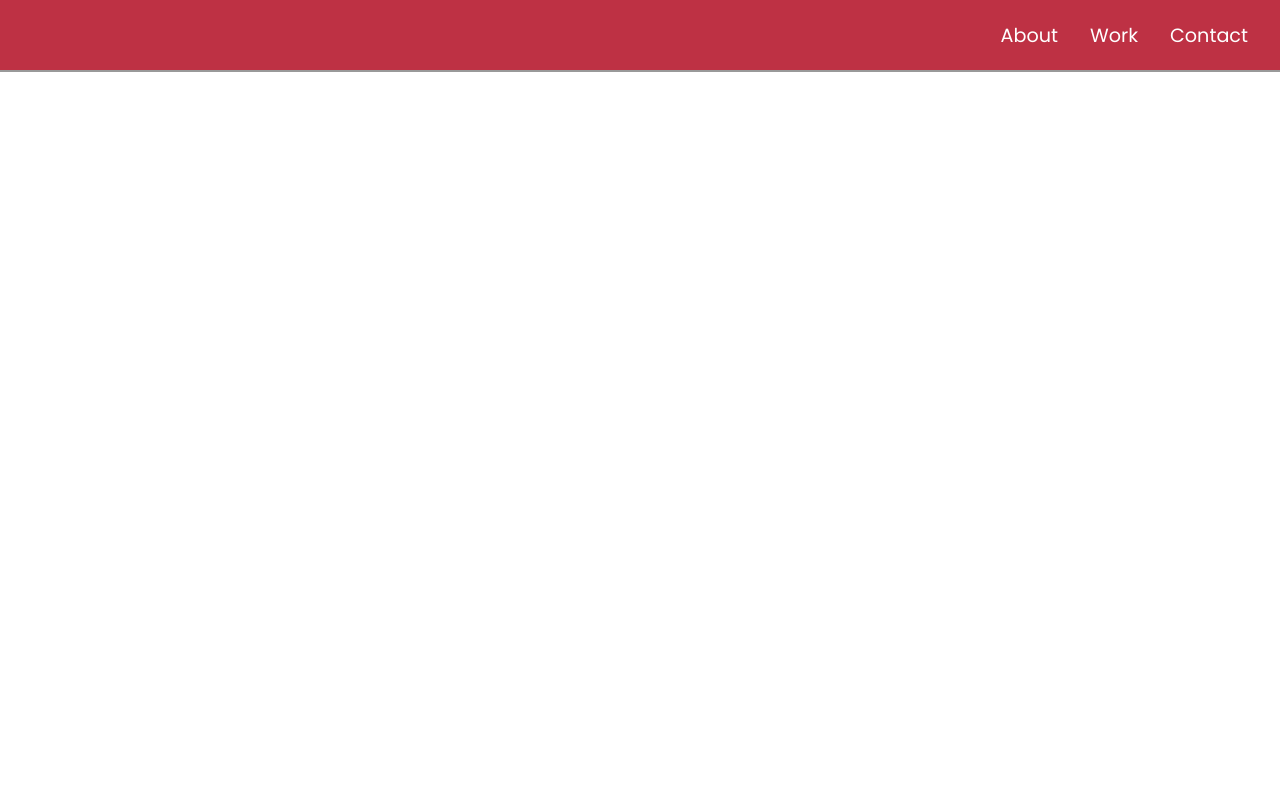
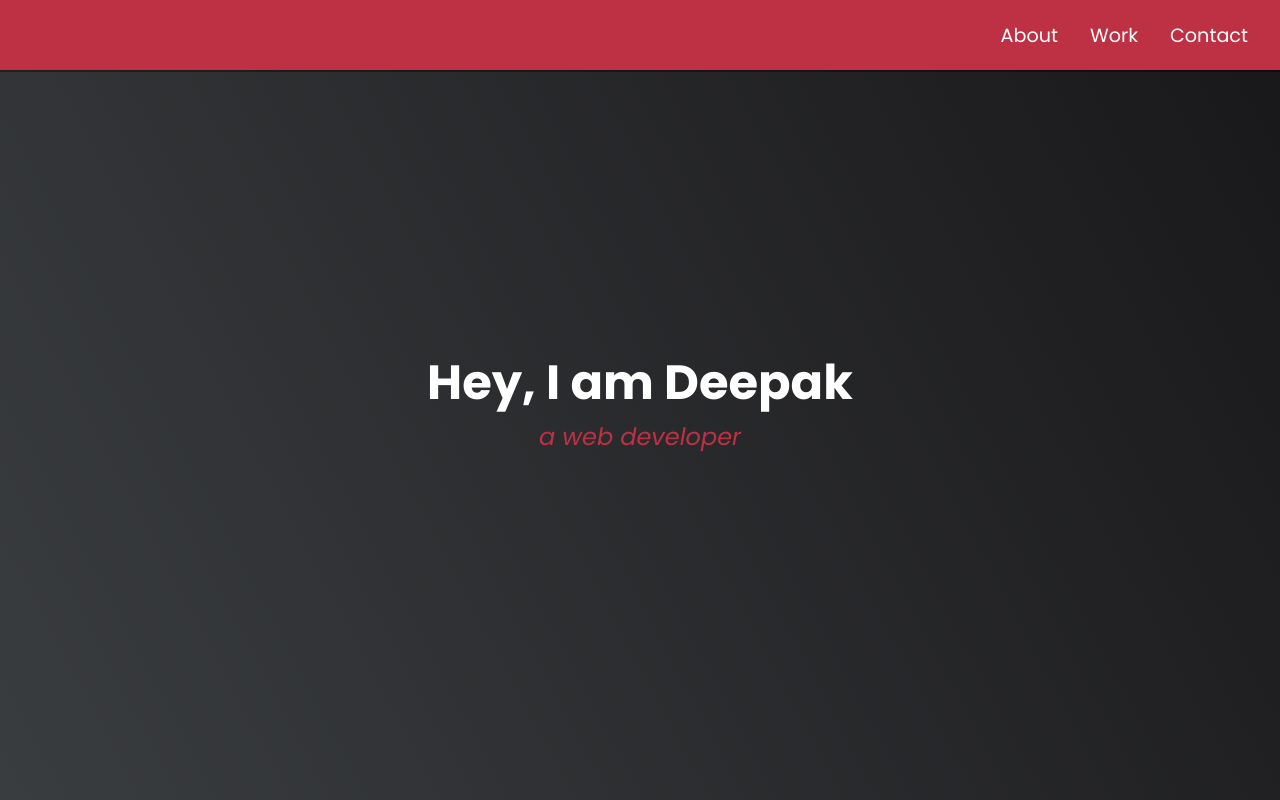
Before and after one commit to thedeepak12/personal-portfolio, a plain HTML site: page index.html in a window 1280 px wide. Drawn offline with Linux system fonts and the light colour scheme.

Commit message:
Add welcome section

```diff
--- a/index.html
+++ b/index.html
@@ -21,5 +21,10 @@
         </ul>
     </nav>
 
+    <section id="welcome-section" class="welcome-section">
+        <h1>Hey, I am Deepak</h1>
+        <p>a web developer</p>
+    </section>
+
 </body>
 </html>
--- a/style.css
+++ b/style.css
@@ -1,9 +1,9 @@
 @import url('https://fonts.googleapis.com/css2?family=Poppins:ital,wght@0,100;0,200;0,300;0,400;0,500;0,600;0,700;0,800;0,900;1,100;1,200;1,300;1,400;1,500;1,600;1,700;1,800;1,900&display=swap');
-
 
 * {
     margin: 0;
     padding: 0;
+    font-family: 'Poppins';
 }
 
 .nav {
@@ -30,9 +30,30 @@
     font-size: 1.2rem;
     text-decoration: none;
     color: white;
-    font-family: 'Poppins';
 }
 
 ul {
     list-style: none;
 }
+
+#welcome-section {
+    background-color: #000000;
+    height: 100vh;
+    width: 100%;
+    display: flex;
+    flex-direction: column;
+    justify-content: center;
+    align-items: center;
+    background-image: linear-gradient(62deg, #3a3d40 0%, #181719 100%);
+}
+
+#welcome-section h1 {
+    color: white;
+    font-size: 3rem;
+}
+
+#welcome-section p {
+    color: #be3144;
+    font-size: 1.5rem;
+    font-style: italic;
+}
```
